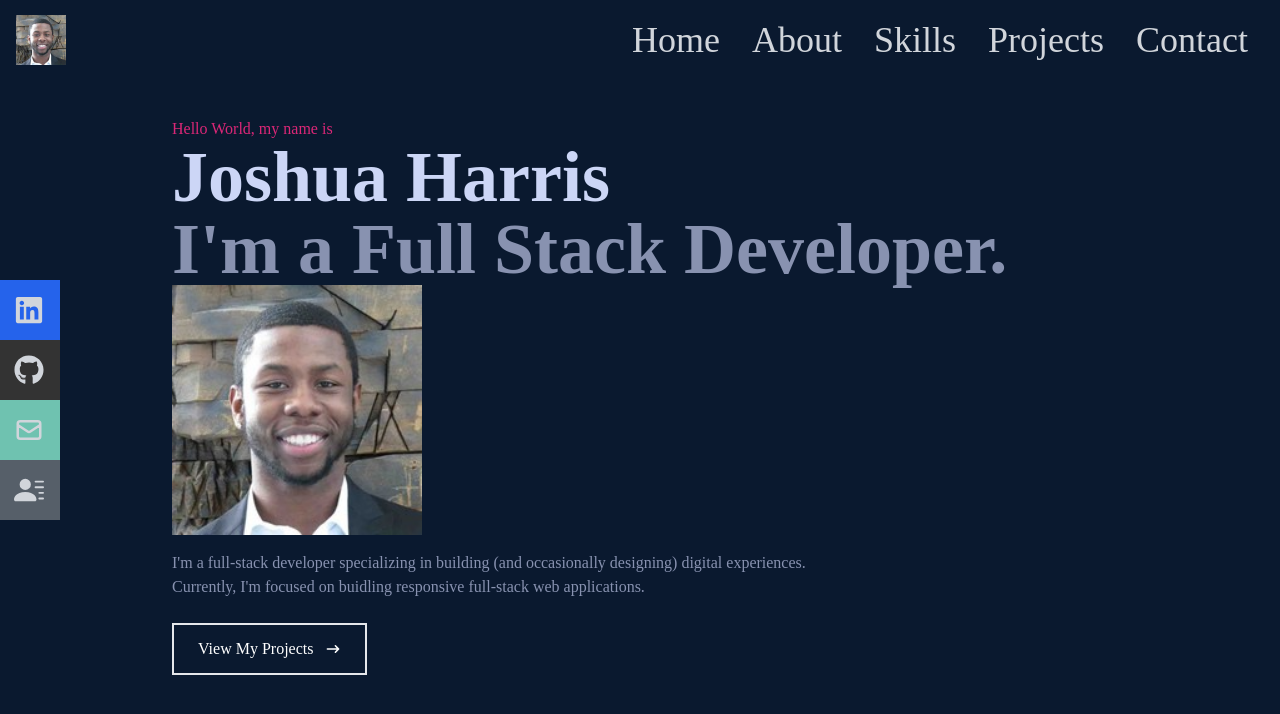
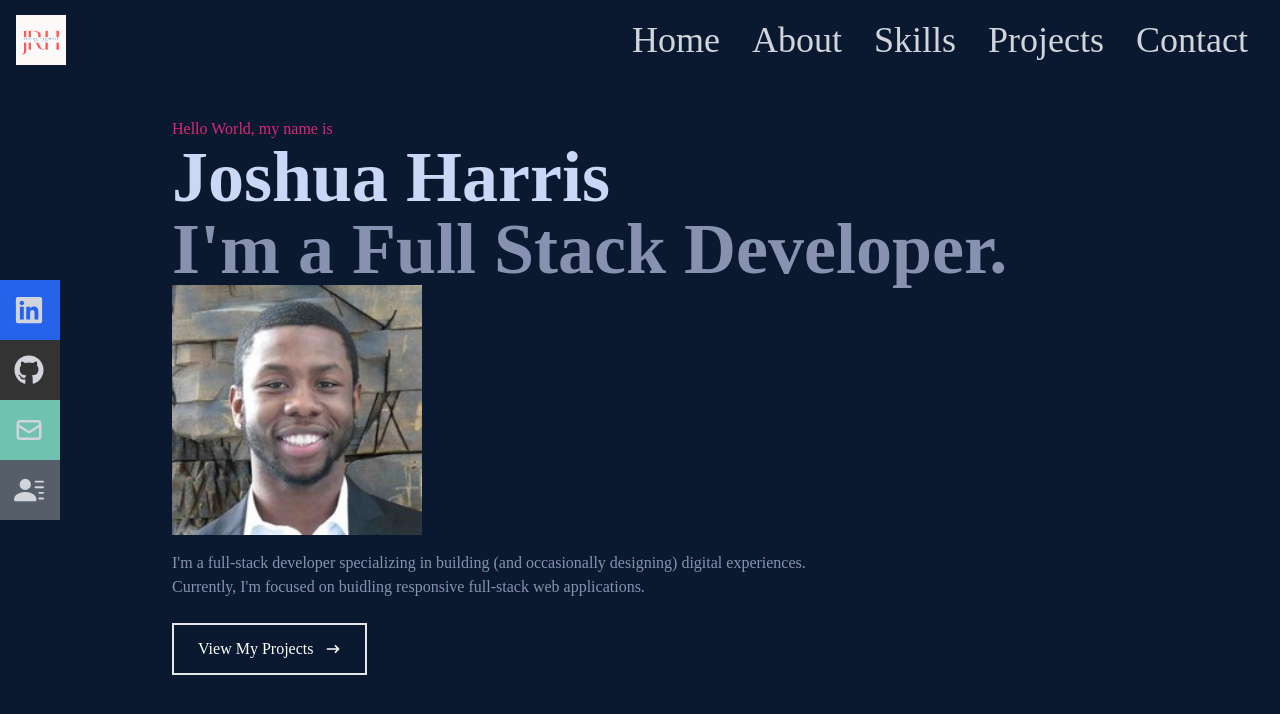
Before and after one commit to joshuaharris1103/my-portfolio, a React (Create React App) app: page / in a window 1280 px wide. Shown: the top 714 px of the page. Built offline with nearby package versions, Linux system fonts and the light colour scheme.

Commit message:
adding logo to page

```diff
--- a/src/components/Navbar.jsx
+++ b/src/components/Navbar.jsx
@@ -3,6 +3,7 @@ import { FaBars, FaTimes, FaLinkedin, FaGithub } from "react-icons/fa";
 import { HiOutlineMail } from "react-icons/hi";
 import { BsFillPersonLinesFill } from 'react-icons/bs'
 import Joshua from "../files/joshua.jpg";
+import Logo from "../files/Joshua Harris (1).png"
 import { Link } from "react-scroll";
 
 const Navbar = () => {
@@ -12,7 +13,7 @@ const Navbar = () => {
   return (
     <div className="fixed w-full h-[80px] flex justify-between items-center px-4 bg-[#0a192f] text-gray-300">
       <div>
-        <img src={Joshua} alt="my face" style={{ width: "50px" }} />
+        <img src={Logo} alt="JRH Logo" style={{ width: "50px" }} />
       </div>
 
       {/* menu */}
```
Also changed, not shown: src/files/Joshua Harris (1).png (added).
